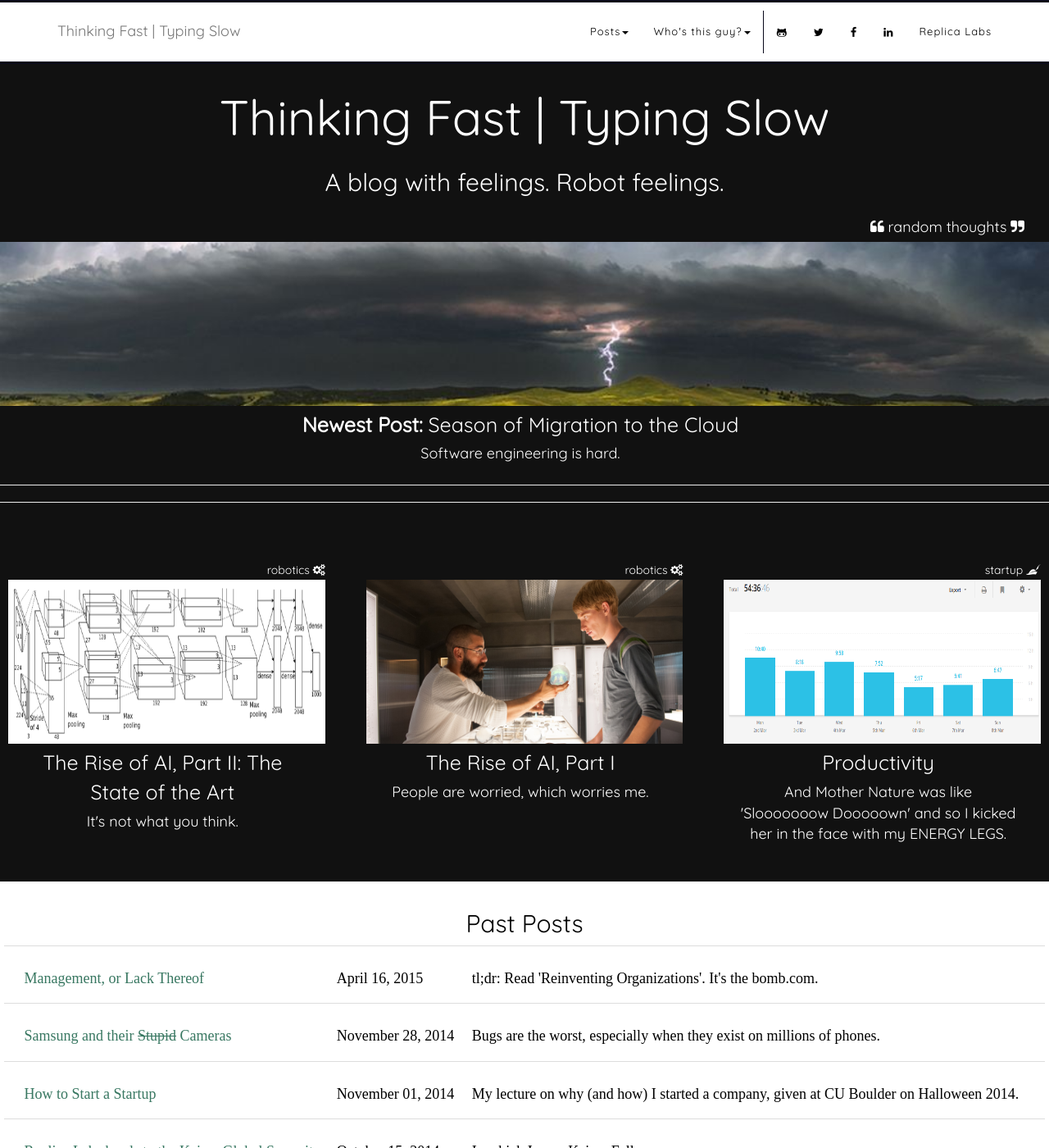
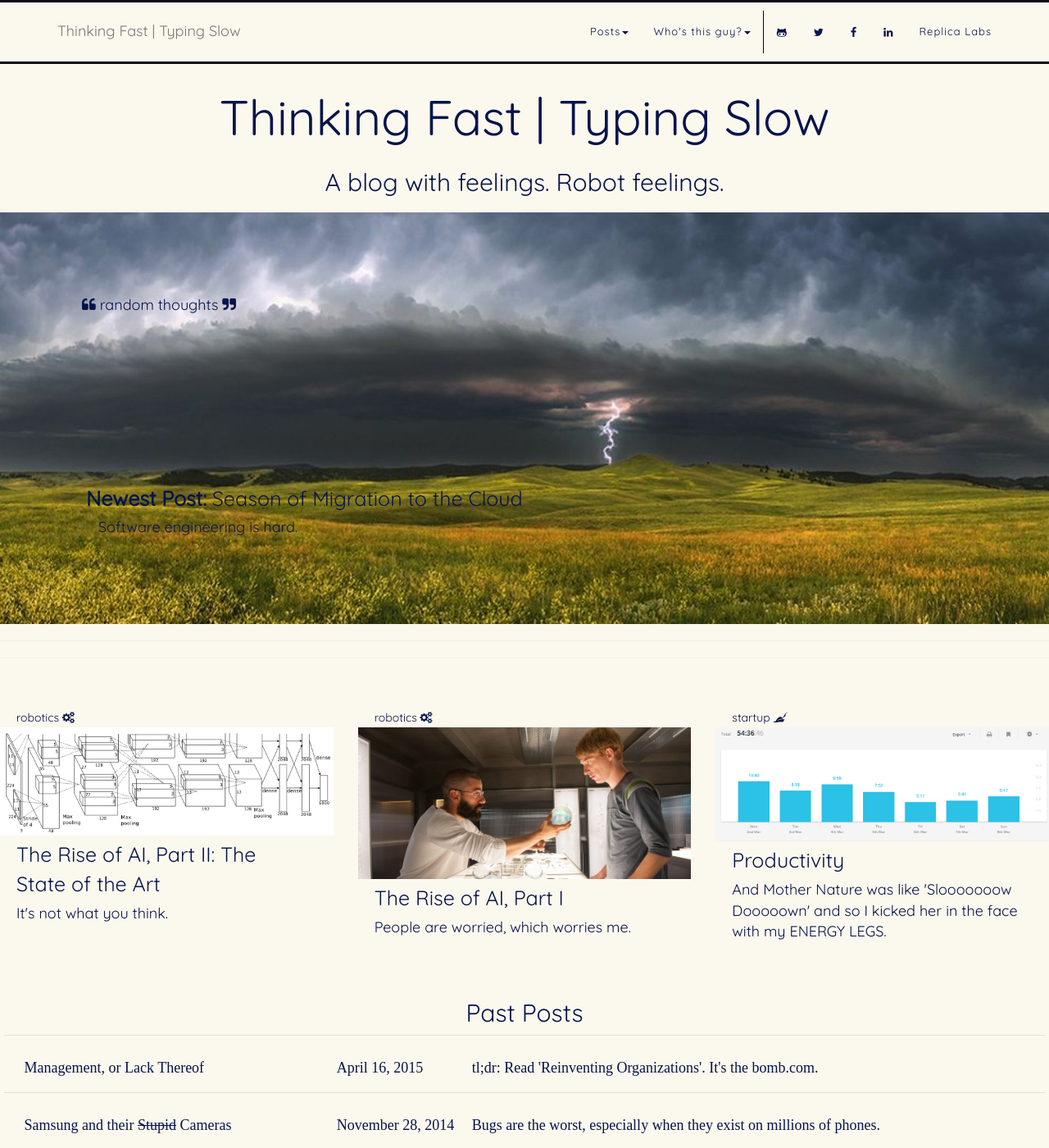
Before and after one commit to bminortx/bminortx.github.io, a Jekyll site: the page built from index.html, in a window 1280 px wide and 1400 px high. Shown: the whole window at 82% size. Built offline with Jekyll 4.4.1, drawn with Linux system fonts in a browser that asks for light colours; nearby versions of some CDN libraries; some web fonts are replaced; the list of posts is cut into pages by our own code; comment, search, counter and statistics services are not loaded.

Commit message:
Changing the theme of the site

```diff
--- a/css/cover.css
+++ b/css/cover.css
@@ -1,10 +1,10 @@
 /* Links */
 a {
   /*teal */
-  color: #387761; }
+  color: #07144b; }
   a:focus, a:hover {
     /*teal */
-    color: #387761; }
+    color: #07144b; }
 
 /* Custom default button */
 .btn-default {
@@ -20,28 +20,34 @@ a {
 
 /* BAM: Base structure */
 body {
-  color: #000;
+  color: #07144b;
   font-family: "Quicksand";
   text-align: center;
   background-color: #fff; }
 
 /* Navbar */
 .navbar-default {
-  background: #ffffff;
-  color: #000;
+  background: #fbf8ee;
+  color: #07144b;
   padding: 10px 0 10px;
   border-bottom: 3px solid #070719;
   border-top: 3px solid #070719; }
   .navbar-default .nav li a {
-    color: #000;
+    color: #07144b;
     font-size: 13px;
     letter-spacing: 1px; }
     .navbar-default .nav li a:hover, .navbar-default .nav li a:focus, .navbar-default .nav li a:active {
       color: #070719; }
-  .navbar-default .navbar-nav > .open > a {
-    color: #070719; }
-    .navbar-default .navbar-nav > .open > a:hover, .navbar-default .navbar-nav > .open > a:focus {
-      color: #070719; }
+  .navbar-default .navbar-nav .open .a {
+    background-color: #fbf8ee; }
+    .navbar-default .navbar-nav .open .a:hover, .navbar-default .navbar-nav .open .a:focus {
+      background-color: #fbf8ee; }
+    .navbar-default .navbar-nav .open .a .dropdown-toggle {
+      background-color: #fbf8ee;
+      color: #07144b; }
+  .navbar-default .navbar-nav .open .dropdown-menu {
+    background-color: #fbf8ee;
+    color: #07144b; }
 
 .navbar-brand {
   padding: 15px; }
@@ -84,8 +90,8 @@ body {
   padding-top: 90px;
   padding-bottom: 10px;
   text-align: center;
-  color: #fff;
-  background: #111;
+  color: #07144b;
+  background: #fbf8ee;
   background-attachment: fixed;
   background-size: cover;
   background-position: center; }
@@ -113,25 +119,21 @@ body {
   height: 100%;
   padding-top: 0px;
   text-align: center;
-  padding-bottom: 30px;
-  background: #111;
+  background: #fbf8ee;
   position: relative; }
-  .posts-section .image {
-    padding: 10px; }
-    .posts-section .image img {
-      min-height: 200px;
-      overflow: hidden; }
-  .posts-section .headline-header {
+  .posts-section .image-header {
+    padding: 100px;
+    img-min-height: 300px;
+    img-overflow: hidden; }
+  .posts-section .top-headline-header {
     top: -10px;
     font-size: 25px;
     color: #fff;
     padding-top: 5px;
-    padding-bottom: 0px;
     padding-left: 20px;
     padding-right: 30px;
-    background-color: #111;
-    text-align: center; }
-  .posts-section .headline {
+    text-align: left; }
+  .posts-section .top-headline {
     top: -10px;
     font-size: 18px;
     color: #fff;
@@ -139,65 +141,78 @@ body {
     padding-bottom: 5px;
     padding-left: 20px;
     padding-right: 30px;
-    background-color: #111;
-    text-align: center; }
-  .posts-section .headline-cat {
+    text-align: left; }
+  .posts-section .headline-header {
+    top: -10px;
+    font-size: 25px;
+    color: #07144b;
+    padding-top: 5px;
+    padding-bottom: 0px;
+    padding-left: 20px;
+    padding-right: 30px;
+    text-align: left; }
+  .posts-section .headline {
+    top: -10px;
+    font-size: 18px;
+    color: #07144b;
+    padding-top: 5px;
+    padding-bottom: 5px;
+    padding-left: 20px;
+    padding-right: 30px;
+    text-align: left; }
+  .posts-section .top-headline-cat {
     font-size: 18px;
     color: #fff;
     text-align: right; }
-    .posts-section .headline-cat .robotics {
+    .posts-section .top-headline-cat .robotics {
       top: -10px;
       padding-top: 5px;
       padding-bottom: 5px;
       padding-left: 20px;
-      padding-right: 30px;
-      background-color: #111; }
-    .posts-section .headline-cat .startup {
+      padding-right: 30px; }
+    .posts-section .top-headline-cat .startup {
       top: -10px;
       padding-top: 5px;
       padding-bottom: 5px;
       padding-left: 20px;
-      padding-right: 30px;
-      background-color: #111; }
-    .posts-section .headline-cat .code {
+      padding-right: 30px; }
+    .posts-section .top-headline-cat .code {
       top: -10px;
       padding-top: 5px;
       padding-bottom: 5px;
       padding-left: 20px;
-      padding-right: 30px;
-      background-color: #111; }
-    .posts-section .headline-cat .misc {
+      padding-right: 30px; }
+    .posts-section .top-headline-cat .misc {
       top: -10px;
       padding-top: 5px;
       padding-bottom: 5px;
       padding-left: 20px;
-      padding-right: 30px;
-      background-color: #111; }
+      padding-right: 30px; }
+  .posts-section .headline-cat {
+    font-size: 18px;
+    color: #07144b;
+    text-align: left; }
     .posts-section .headline-cat .robotics-thin {
       top: -10px;
       font-size: 14px;
       padding-top: 2px;
       padding-bottom: 2px;
-      padding-left: 20px;
-      background-color: #111; }
+      padding-left: 20px; }
     .posts-section .headline-cat .startup-thin {
       font-size: 14px;
       padding-top: 2px;
       padding-bottom: 2px;
-      padding-left: 20px;
-      background-color: #111; }
+      padding-left: 20px; }
     .posts-section .headline-cat .code-thin {
       font-size: 14px;
       padding-top: 2px;
       padding-bottom: 2px;
-      padding-left: 20px;
-      background-color: #111; }
+      padding-left: 20px; }
     .posts-section .headline-cat .misc-thin {
       font-size: 14px;
       padding-top: 2px;
       padding-bottom: 2px;
-      padding-left: 20px;
-      background-color: #111; }
+      padding-left: 20px; }
   .posts-section h4 {
     font-family: "Khula";
     font-weight: 300;
@@ -208,10 +223,10 @@ body {
 /* Past Posts section */
 .past-posts-section {
   height: 100%;
-  padding-top: 0px;
+  padding-top: 30px;
   text-align: center;
   padding-bottom: 30px;
-  background: #fff;
+  background: #fbf8ee;
   position: relative; }
   .past-posts-section h4 {
     font-family: "Khula";
@@ -301,7 +316,7 @@ body {
 .post-section-two {
   padding-bottom: 10px;
   text-align: center;
-  background: #FFFFFF; }
+  background: #fbf8ee; }
 
 .single-post-section {
   font-family: "Khula";
@@ -311,7 +326,7 @@ body {
   padding-bottom: 10px;
   height: 100%;
   text-align: left;
-  background: #FFFFFF; }
+  background: #fbf8ee; }
 
 .single-post-section-left {
   font-family: "Khula";
@@ -322,7 +337,7 @@ body {
   padding-bottom: 10px;
   height: 100%;
   text-align: left;
-  background: #FFFFFF; }
+  background: #fbf8ee; }
 
 .single-post-section-right {
   font-family: "Khula";
@@ -333,7 +348,7 @@ body {
   padding-bottom: 10px;
   height: 100%;
   text-align: right;
-  background: #FFFFFF; }
+  background: #fbf8ee; }
 
 .single-post-section-center {
   font-family: "Khula";
@@ -344,7 +359,7 @@ body {
   padding-bottom: 10px;
   height: 100%;
   text-align: center;
-  background: #FFFFFF; }
+  background: #fbf8ee; }
 
 .post-heading {
   padding-right: 60px;
```
Also changed, not shown: css/cover.sass (+62 -41 lines).
